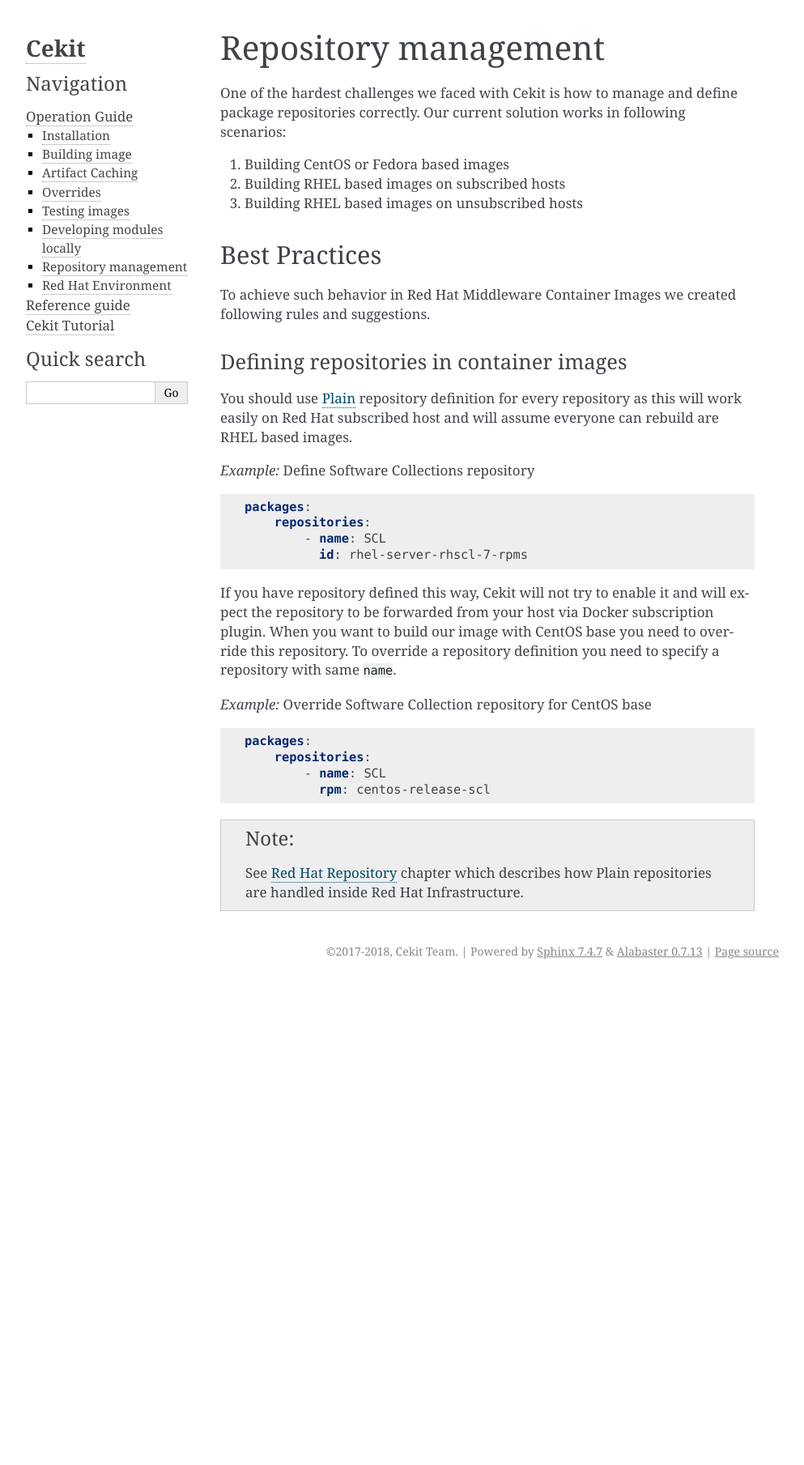
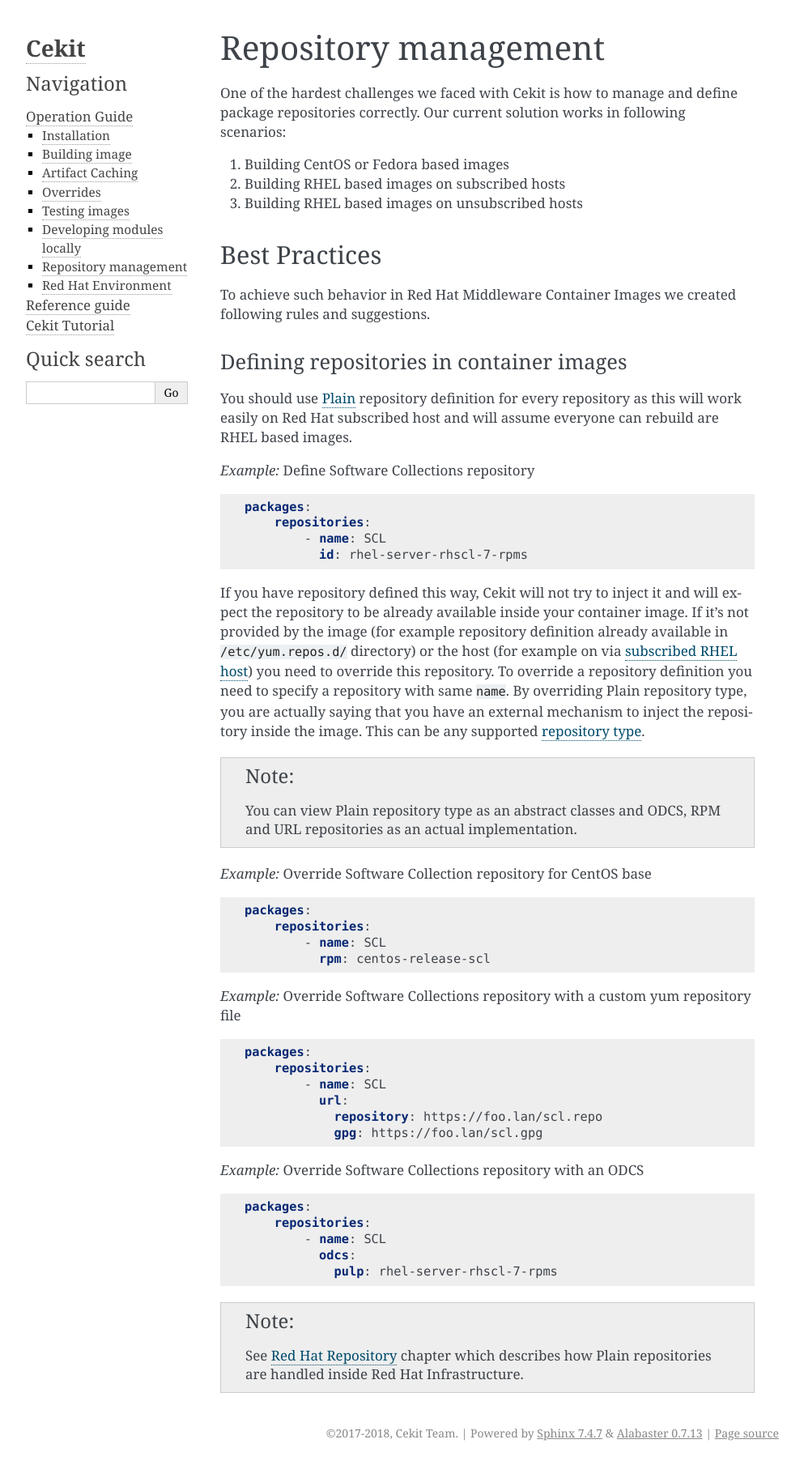
Before and after one commit to cekit/cekit, a Sphinx documentation site: the page built from docs/repository_management.rst, in a window 1280 px wide. Shown: the whole page at 81% size, without its empty margins (148-1141 px from the left). Built offline with Sphinx 7.4.7, drawn with Linux system fonts in a browser that asks for light colours; before the commit the page ends 1214 px from its top, so only the background shows below that.

Commit message:
updated plain repository usage

```diff
--- a/docs/descriptor/packages.rst
+++ b/docs/descriptor/packages.rst
@@ -15,6 +15,8 @@
             - hostname
 
 Packages are defined in the ``install`` subsection.
+
+.. _repo:
 
 Repositories
 ------------
--- a/docs/repository_management.rst
+++ b/docs/repository_management.rst
@@ -32,7 +32,10 @@
             - name: SCL
               id: rhel-server-rhscl-7-rpms
 
-If you have repository defined this way, Cekit will not try to enable it and will expect the repository to be forwarded from your host via Docker subscription plugin. When you want to build our image with CentOS base you need to override this repository. To override a repository definition you need to specify a repository with same ``name``.
+If you have repository defined this way, Cekit will not try to inject it and will expect the repository to be already available inside your container image. If it's not provided by the image (for example repository definition already available in ``/etc/yum.repos.d/`` directory) or the host (for example on via `subscribed RHEL host <https://access.redhat.com/solutions/1443553>`_) you need to override this repository. To override a repository definition you need to specify a repository with same ``name``. By overriding Plain repository type, you are actually saying that you have an external mechanism to inject the repository inside the image. This can be any supported :ref:`repository type<repo>`.
+
+.. note::
+   You can view Plain repository type as an abstract classes and ODCS, RPM and URL repositories as an actual implementation.
 
 *Example:* Override Software Collection repository for CentOS base
 
@@ -43,6 +46,27 @@
             - name: SCL
               rpm: centos-release-scl
 
+*Example:* Override Software Collections repository with a custom yum repository file
+
+.. code:: yaml
+
+    packages:
+        repositories:
+            - name: SCL
+              url:
+	        repository: https://foo.lan/scl.repo
+		gpg: https://foo.lan/scl.gpg
+
+*Example:* Override Software Collections repository with an ODCS
+
+.. code:: yaml
+
+    packages:
+        repositories:
+            - name: SCL
+              odcs:
+	        pulp: rhel-server-rhscl-7-rpms
+
 
 .. note::
    See :ref:`Red Hat Repository<redhat_repo>` chapter which describes how Plain repositories are handled inside Red Hat Infrastructure.
```
Also changed, not shown: 1 other file.
